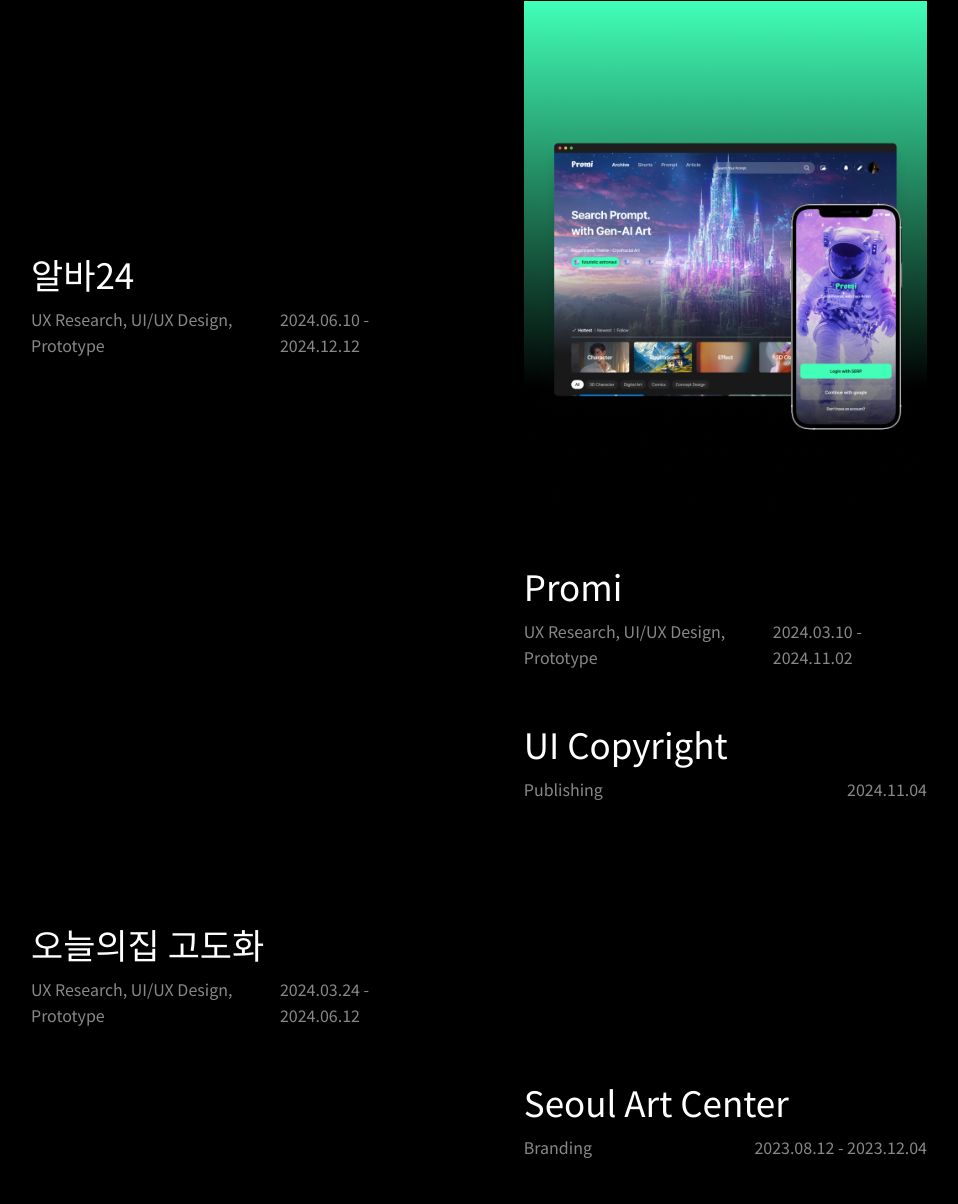
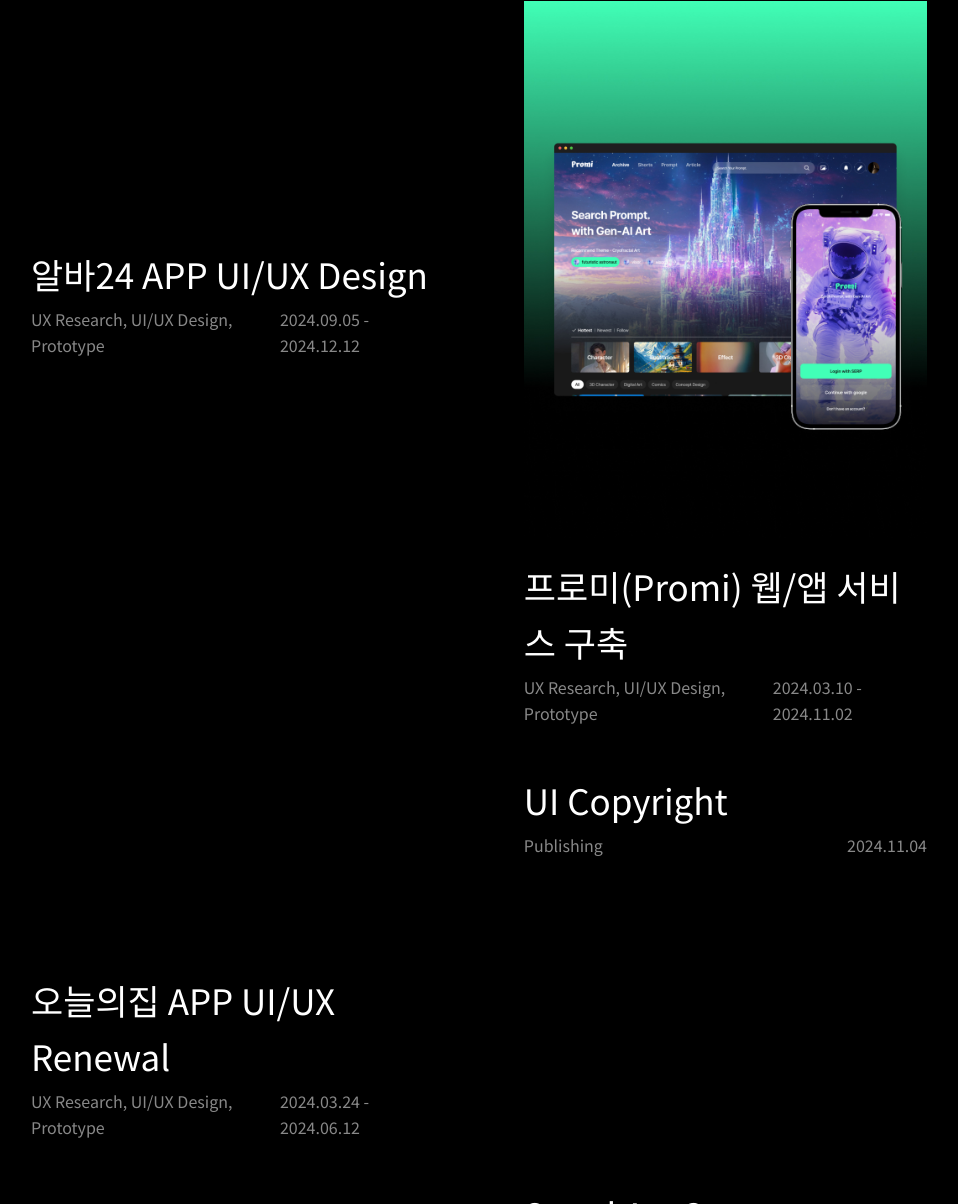
Before and after one commit to Lim-JongHyuk/Protfoilo_2025_02_27, a plain HTML site: page index.html in a window 1280 px wide. Shown: the part 2425-3629 px from the top of the page, without its empty margins (161-1119 px from the left). Drawn offline with nearby package versions, Linux system fonts and the light colour scheme; a script that the page names is missing.

Commit message:
Add files via upload

```diff
--- a/index.html
+++ b/index.html
@@ -87,7 +87,7 @@
         </video>
     </div>
     <div class="title en">
-        <h2><span class="en2">Creativeness</span> is all you need <br> for <span class="en2">digital design</span></h2>
+        <h2><span class="en2">Suspicion</span> is all you need <br> for <span class="en2">Product design</span></h2>
     </div>
 </section>
 
@@ -104,10 +104,10 @@
                     <img src="images/work1.jpg" alt="">
                 </div>
                 <div class="textBox">
-                    <h3>알바24</h3>
+                    <h3>알바24 APP UI/UX Design</h3>
                     <div class="info">
                         <p>UX Research, UI/UX Design, Prototype</p>
-                        <p>2024.06.10 - 2024.12.12</p>
+                        <p>2024.09.05 - 2024.12.12</p>
                     </div>
                 </div>
             </a>
@@ -118,7 +118,7 @@
                     <img src="images/work2.jpg" alt="">
                 </div>
                 <div class="textBox">
-                    <h3>Promi</h3>
+                    <h3>프로미(Promi) 웹/앱 서비스 구축</h3>
                     <div class="info">
                         <p>UX Research, UI/UX Design, Prototype</p>
                         <p>2024.03.10 - 2024.11.02</p>
@@ -132,7 +132,7 @@
                     <img src="images/work3.jpg" alt="">
                 </div>
                 <div class="textBox">
-                    <h3>오늘의집 고도화</h3>
+                    <h3>오늘의집 APP UI/UX Renewal</h3>
                     <div class="info">
                         <p>UX Research, UI/UX Design, Prototype</p>
                         <p>2024.03.24 - 2024.06.12</p>
```
